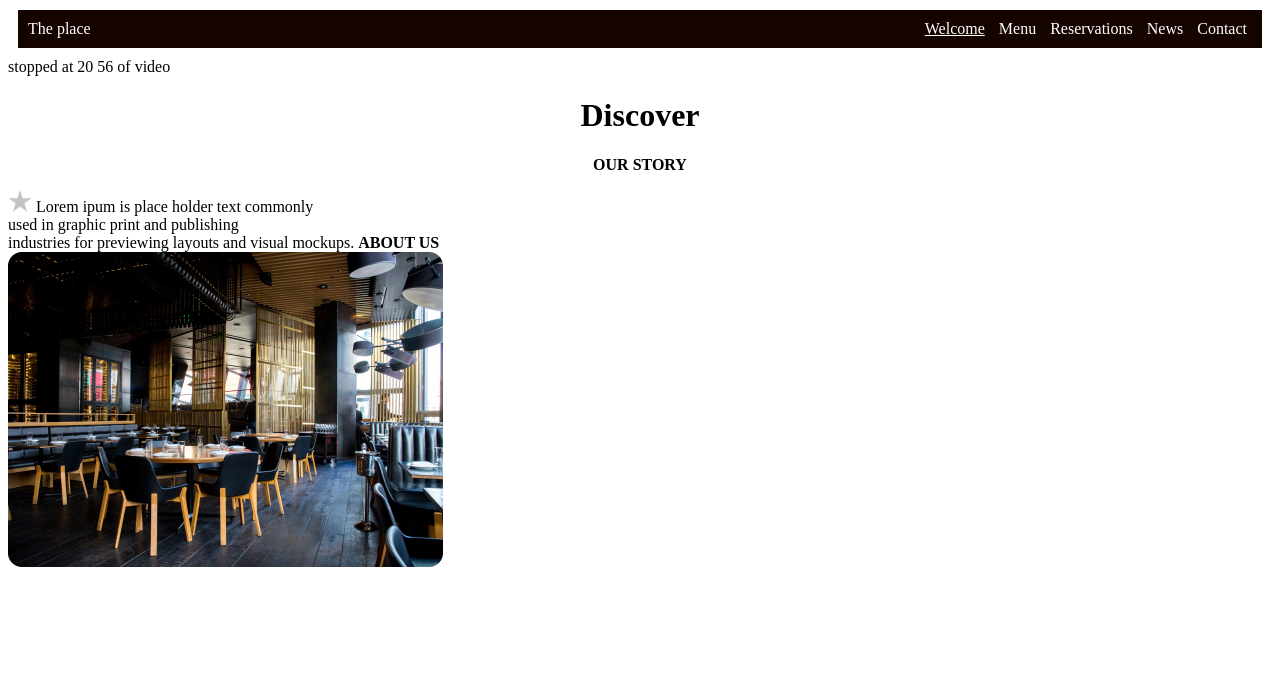
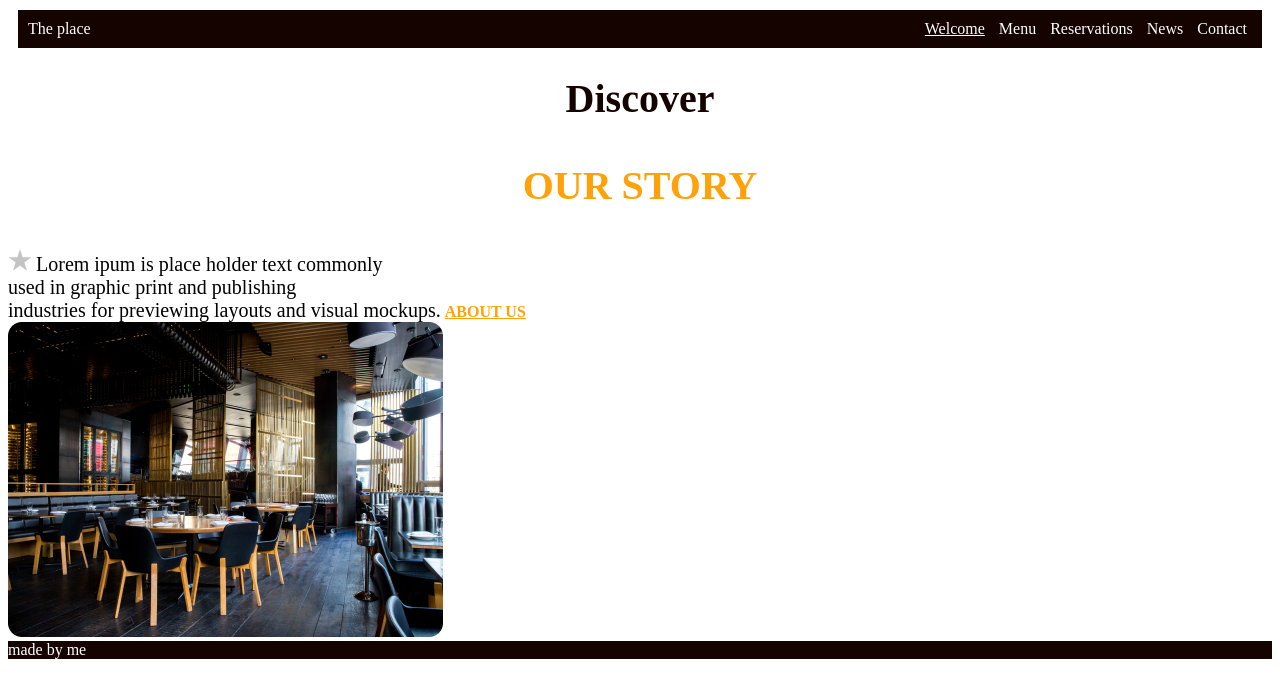
Before and after one commit to argw0rk/Web2-spring25-arg, a plain HTML site: page index.html in a window 1280 px wide. Drawn offline with Linux system fonts and the light colour scheme.

Commit message:
scss
changed the color to the $name of color

```diff
--- a/index.html
+++ b/index.html
@@ -28,8 +28,6 @@
     </nav>
 <main>
 
-stopped at 20 56 of video
-
 <div class="clearfix">
     <div class="box">
     <h1 style="text-align:center;">Discover</h1>
@@ -53,7 +51,8 @@ stopped at 20 56 of video
 
     </div>
 </body>
-</body
+<footer class="footer"><a>made by me</a> </footer>
+<body>
     <script src="js/myScript.js"></script>
 </body>
 </html>
--- a/styles/main.scss
+++ b/styles/main.scss
@@ -1,3 +1,9 @@
+$dark-bg: #150300;
+$white-text: white;
+$orange-text: rgb(255,161,9);
+
+
+
 .links {
     float: right;
     margin: 0;
@@ -8,11 +14,11 @@
 }
 
 .navigation{
-    background-color: #150300;
+    background-color: $dark-bg;
     padding: 10px;
     margin: 10px;
     a {
-        color: white;
+        color: $white-text;
     text-decoration: none;
     }
 }
@@ -42,3 +48,28 @@ ul {
 .active {
     text-decoration: underline !important;
 }
+.footer{
+    background-color: $dark-bg;
+    a{
+        color: $white-text;
+    }
+}
+h1{
+    font-size: 40px;
+    color:$dark-bg;
+}
+p{
+    font-size: 40px;
+    color:$orange-text;
+}
+p2{
+    font-size: 20px;
+    font-family: 'Times New Roman', Times, serif;
+}
+p3{
+     text-decoration: underline;
+     color: $orange-text;
+}
+.cafe {
+    float: right;
+}
```
Also changed, not shown: styles/main.css, 1 other file.
